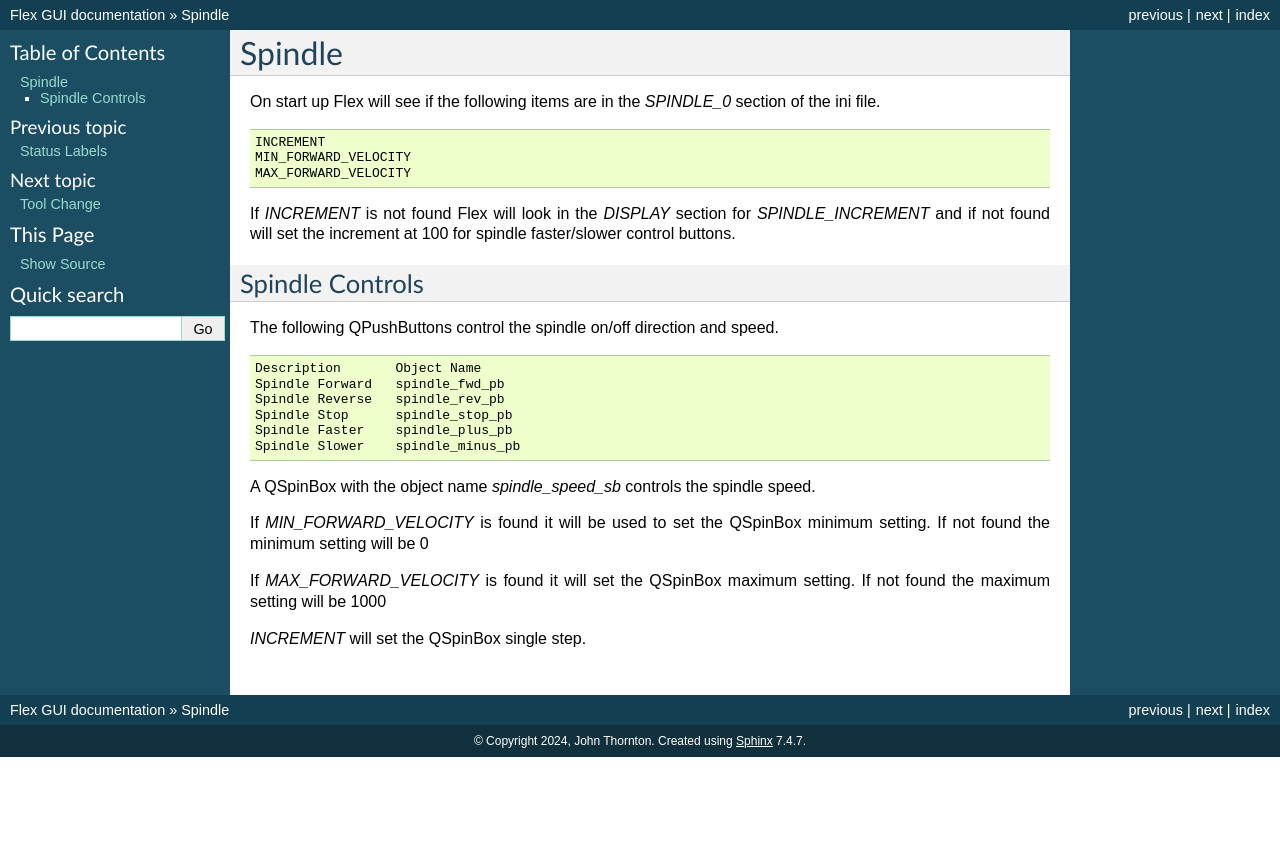
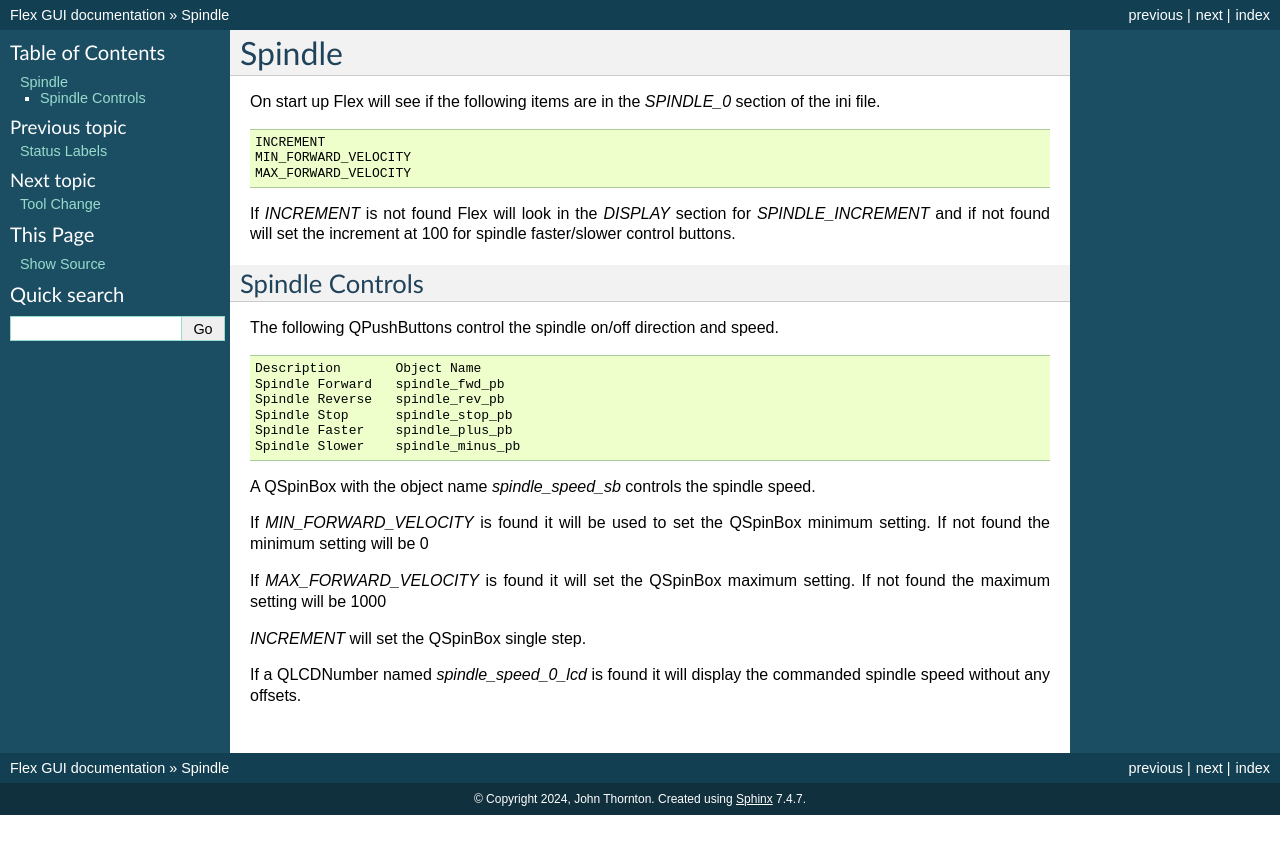
Before and after one commit to jethornton/flexgui, a Sphinx documentation site: the page built from docs/source/spindle.rst, in a window 1280 px wide. Shown: the top 854 px of the page. Built offline with Sphinx 7.4.7, drawn with Linux system fonts in a browser that asks for light colours.

Commit message:
update docs
Signed-off-by: John Thornton <dev@gnipsel.com>

```diff
--- a/docs/source/spindle.rst
+++ b/docs/source/spindle.rst
@@ -35,3 +35,6 @@
 not found the maximum setting will be 1000
 
 `INCREMENT` will set the QSpinBox single step.
+
+If a QLCDNumber named `spindle_speed_0_lcd` is found it will display the
+commanded spindle speed without any offsets.
```
